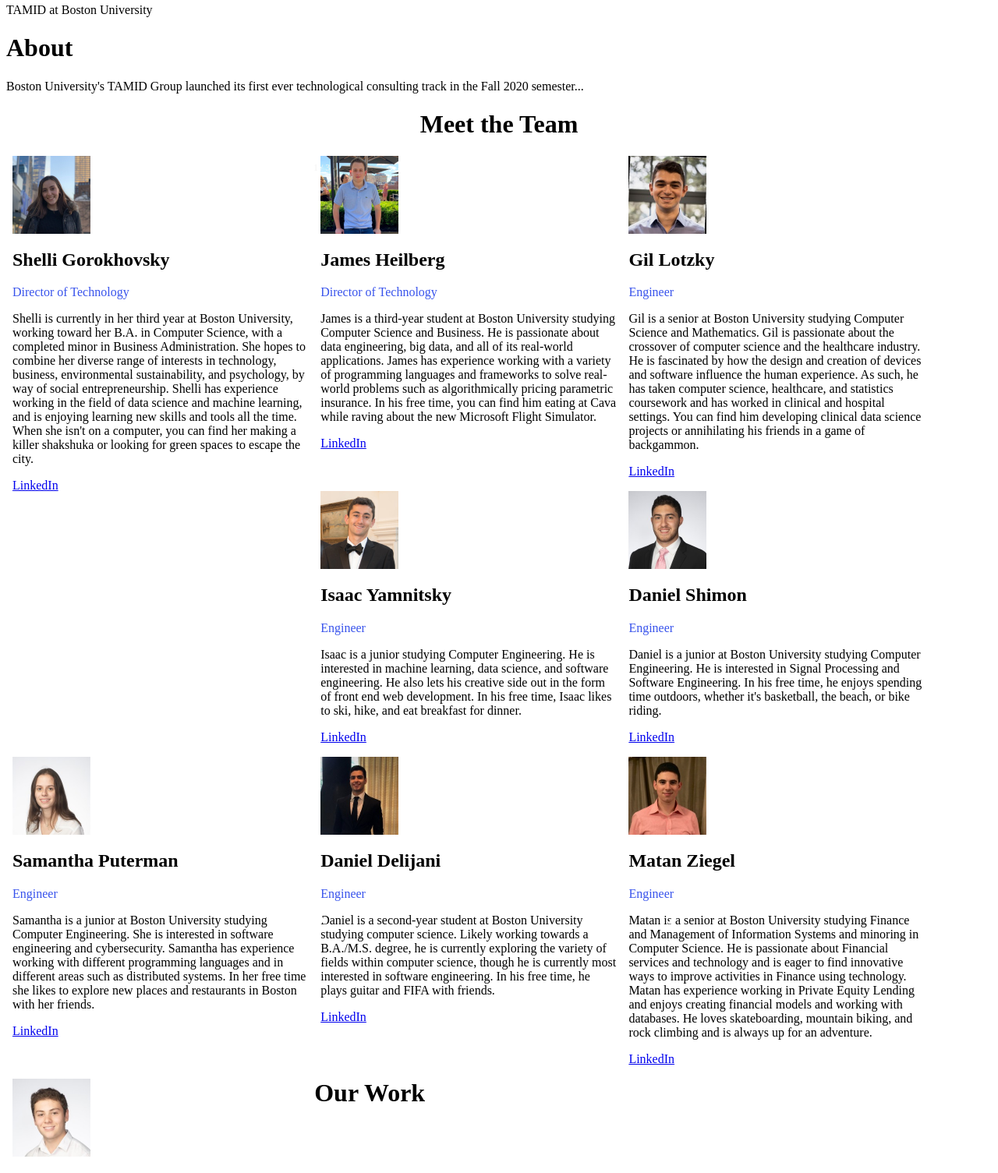
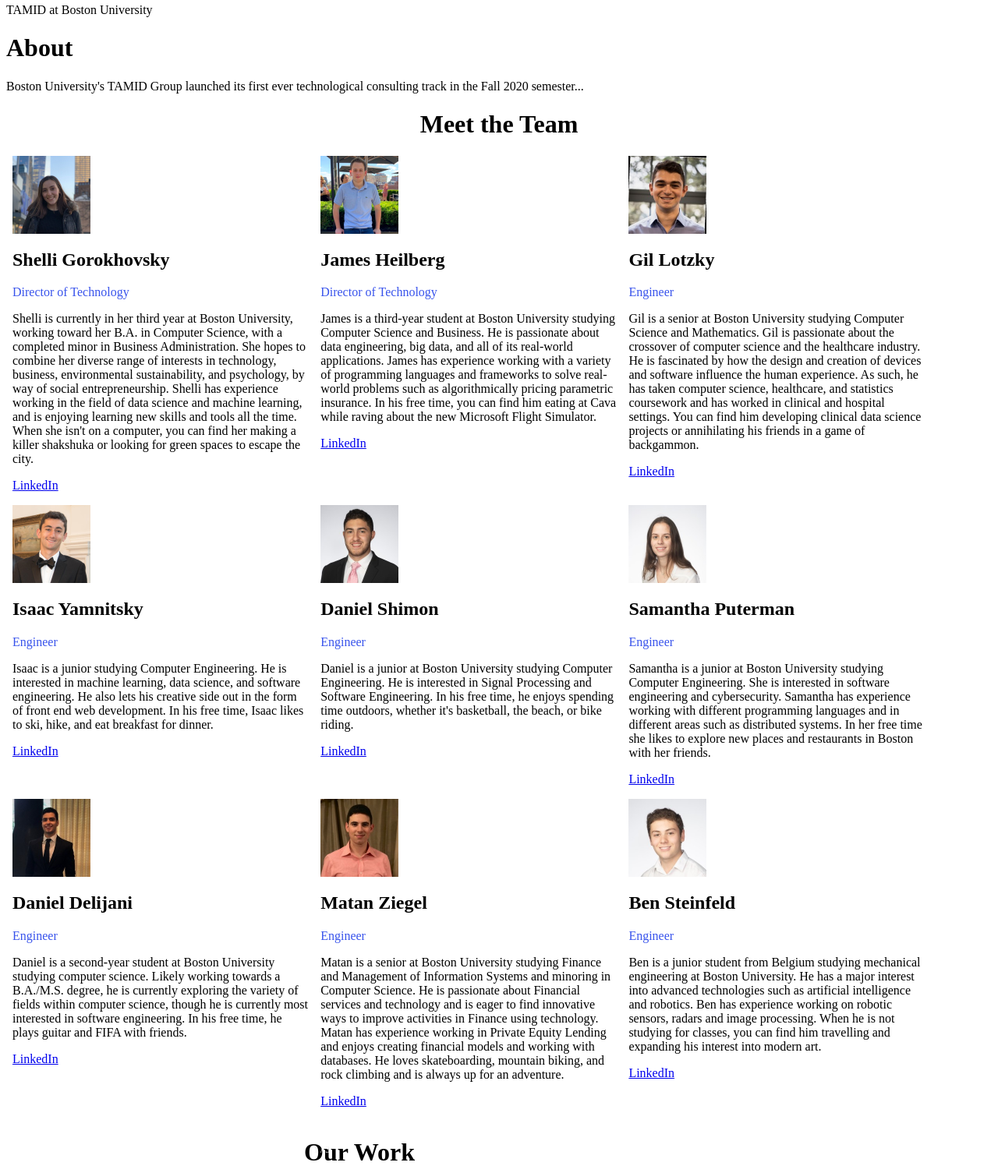
Before and after one commit to sgorok/butechtrack, a Flask app: page / in a window 1280 px wide. Shown: the part 179-1684 px from the top of the page at 78% size. Run offline with Flask 2, Linux system fonts and the light colour scheme.

Commit message:
inserted row css to form full 3x3 for meet the team section

```diff
--- a/static/main.css
+++ b/static/main.css
@@ -24,7 +24,11 @@ article {
   margin-right: auto;
 }
 
-
+.row {
+  content: "";
+  display: table;
+  clear: both;
+}
 
 .column {
   align-content: center;
```
